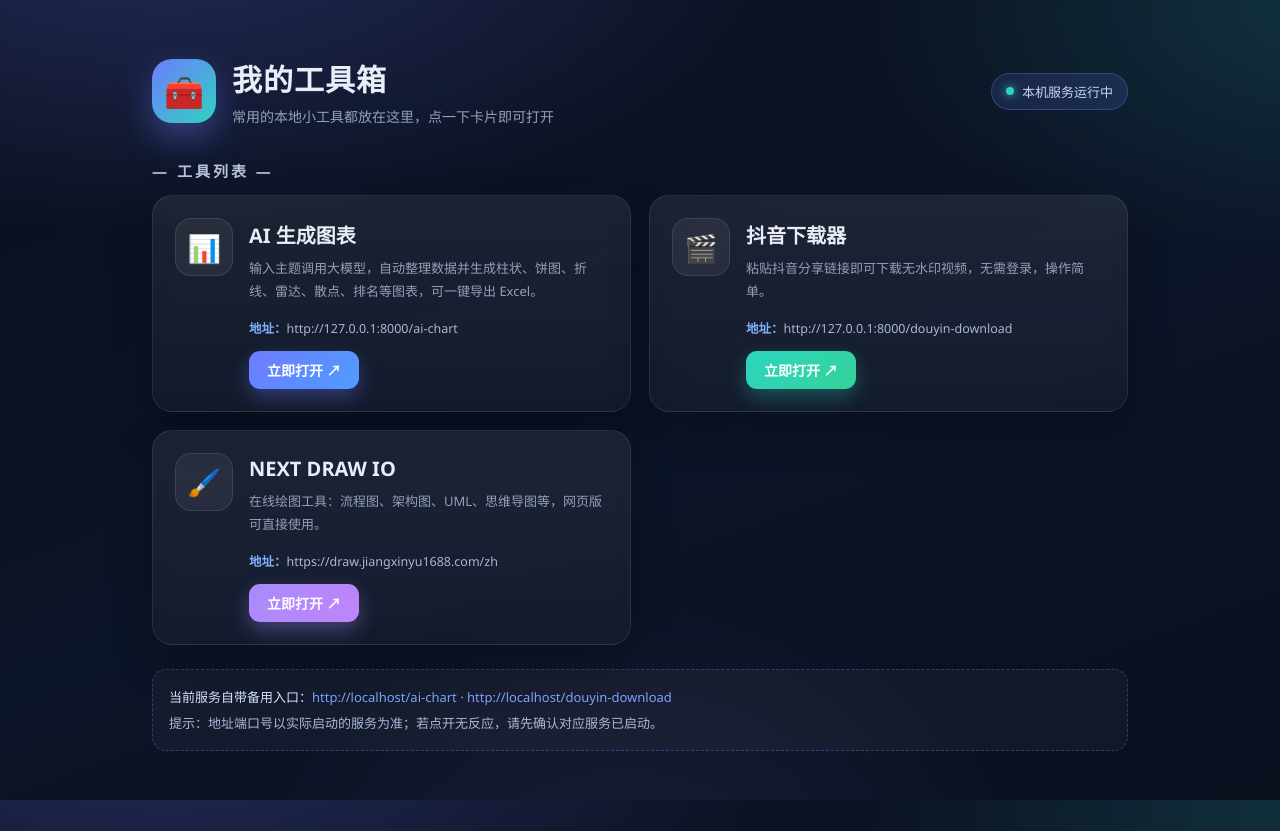
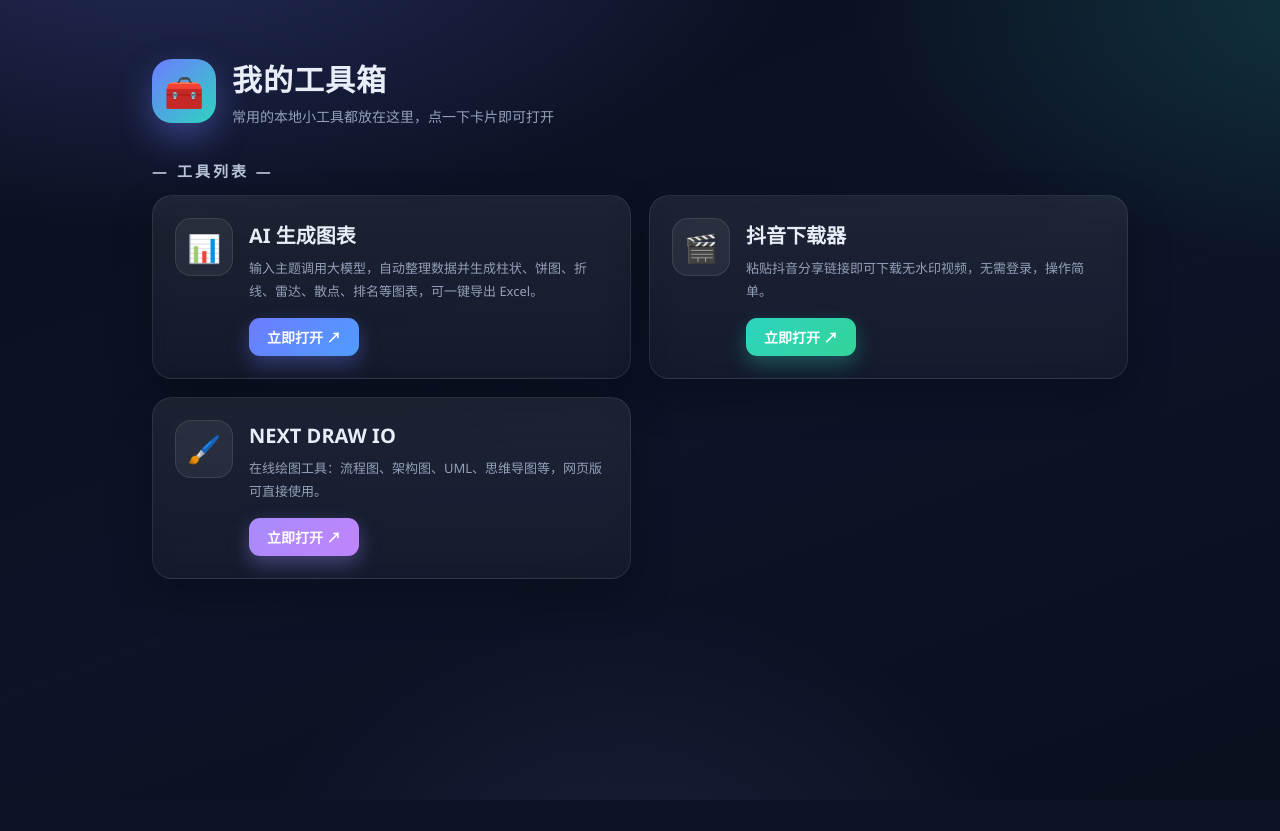
Before and after one commit to we2012wuhan/newpro, a FastAPI app: page / in a window 1280 px wide. After the commit the page ends 579 px from the top, so only its background shows below. Run offline with FastAPI, Linux system fonts and the light colour scheme.

Commit message:
页面逻辑调整，地址改为动态获取

```diff
--- a/main.py
+++ b/main.py
@@ -42,7 +42,7 @@ FastAPI 入门 Demo —— 边写接口边学 Python
 import asyncio  # Python 标准库：异步编程支持
 from typing import Annotated, Optional  # typing：类型注解工具
 
-from fastapi import Depends, FastAPI, HTTPException, Path, Query, Request
+from fastapi import Depends, FastAPI, HTTPException, Path, Query
 from pydantic import BaseModel, Field  # pydantic：数据校验库
 from fastapi.responses import HTMLResponse  # 用于返回主页 HTML
 
@@ -86,63 +86,30 @@ app.include_router(ai_chart_router)
 # 知识点 4（类型注解）：函数签名 -> str 表示返回字符串（HTML）。
 # =========================================================
 _HOME_TEMPLATE = Path(__file__).resolve().parent / 'templates' / 'home.html'
-_AI_CHART_URL = 'http://127.0.0.1:8000/ai-chart'
-_DOUYIN_URL = 'http://127.0.0.1:8000/douyin-download'
 
 _HOME_FALLBACK = (
     '<!DOCTYPE html><html lang="zh-CN"><meta charset="utf-8">'
     '<body style="background:#0a0f1e;color:#e8edf7;font-family:system-ui">'
     '<h2>Toolbox</h2>'
-    '<p><a href="' + _AI_CHART_URL + '">AI Chart</a></p>'
-    '<p><a href="' + _DOUYIN_URL + '">Douyin</a></p>'
+    '<p><a href="/ai-chart">AI Chart</a></p>'
+    '<p><a href="/douyin-download">Douyin</a></p>'
     '</body></html>'
 )
 
 
-def _serves(path: str) -> bool:
-    # 判断当前这个 FastAPI 应用里是否挂了某个页面路由。
-    # include_router 的路由可能被包装成 _IncludedRouter，因此需要递归查找其内部 routes。
-    def _walk(routes) -> bool:
-        for route in routes:
-            if getattr(route, 'path', None) == path:
-                return True
-            inner = getattr(route, 'routes', None)
-            if inner and _walk(inner):
-                return True
-            original = getattr(route, 'original_router', None)
-            if original is not None:
-                orig_routes = getattr(original, 'routes', None)
-                if orig_routes and _walk(orig_routes):
-                    return True
-        return False
-    return _walk(app.routes)
-
-
-def _home_html(own_base: str) -> str:
-    # own_base：用户实际访问的主机地址，形如 http://127.0.0.1:8000
-    tpl = _HOME_TEMPLATE.read_text(encoding='utf-8') if _HOME_TEMPLATE.exists() else _HOME_FALLBACK
-    self_parts = []
-    ai_self = own_base + '/ai-chart' if _serves('/ai-chart') else ''
-    dy_self = own_base + '/douyin-download' if _serves('/douyin-download') else ''
-    if ai_self and ai_self != _AI_CHART_URL:
-        self_parts.append('<a href="' + ai_self + '">' + ai_self + '</a>')
-    if dy_self and dy_self != _DOUYIN_URL:
-        self_parts.append('<a href="' + dy_self + '">' + dy_self + '</a>')
-    if self_parts:
-        self_html = ('<span class="hl">当前服务自带备用入口：</span>' + '&nbsp;·&nbsp;'.join(self_parts) + '<br>')
-    else:
-        self_html = ''
-    self_html += '提示：地址端口号以实际启动的服务为准；若点开无反应，请先确认对应服务已启动。'
-    return (tpl.replace('@@AI_URL@@', _AI_CHART_URL)
-               .replace('@@DY_URL@@', _DOUYIN_URL)
-               .replace('@@SELF_HTML@@', self_html))
+def _home_html() -> str:
+    # 工具与本主页部署在同一个 FastAPI 应用里，链接统一用相对路径：
+    # 本地运行是 http://127.0.0.1:8000/...，部署到 Vercel / 其它域名后会自动跟随当前域名，
+    # 不再写死 127.0.0.1，因此换环境也不需要改代码。
+    if _HOME_TEMPLATE.exists():
+        return _HOME_TEMPLATE.read_text(encoding='utf-8')
+    return _HOME_FALLBACK
 
 
 @app.get("/", response_class=HTMLResponse)
-def home(request: Request) -> str:
-    # request.base_url 形如 http://127.0.0.1:8000/，去掉末尾斜杠得到当前服务地址
-    own = str(request.base_url).rstrip('/')
-    return _home_html(own)
+def home() -> str:
+    # 返回工具箱主页 HTML（页面里的工具卡片地址由浏览器按当前域名动态补全）
+    return _home_html()
 
 
 # =========================================================
--- a/templates/home.html
+++ b/templates/home.html
@@ -34,9 +34,6 @@ body{
   background:linear-gradient(135deg,#6d7cff,#2dd4bf);box-shadow:0 14px 34px rgba(109,124,255,.4)}
 h1{margin:0;font-size:30px;letter-spacing:1px}
 .hero p{margin:6px 0 0;color:var(--muted);font-size:14px}
-.pill{display:inline-flex;align-items:center;gap:8px;font-size:13px;color:#c7d2fe;background:rgba(109,124,255,.14);
-  border:1px solid rgba(109,124,255,.32);padding:8px 14px;border-radius:999px}
-.pill .dot{width:8px;height:8px;border-radius:50%;background:var(--acc2);box-shadow:0 0 10px var(--acc2)}
 h2.sec{font-size:15px;color:#b8c4da;letter-spacing:3px;margin:0 0 14px;font-weight:600}
 .grid{display:grid;grid-template-columns:1fr 1fr;gap:18px}
 .tool{
@@ -51,8 +48,6 @@ h2.sec{font-size:15px;color:#b8c4da;letter-spacing:3px;margin:0 0 14px;font-weig
 .t-info{flex:1;min-width:0}
 .t-info h3{margin:2px 0 8px;font-size:20px}
 .t-info .desc{font-size:13px;color:var(--muted);line-height:1.8;margin:0 0 14px}
-.addr{font-size:12.5px;color:#a9b8d4;word-break:break-all;margin-bottom:14px}
-.addr b{color:#7fb0ff;font-weight:600}
 .go{display:inline-flex;align-items:center;gap:8px;font-size:14px;font-weight:700;color:#fff;
   padding:9px 18px;border-radius:11px;background:linear-gradient(135deg,#6d7cff,#4f9cff);
   box-shadow:0 8px 20px rgba(109,124,255,.35)}
@@ -60,11 +55,6 @@ h2.sec{font-size:15px;color:#b8c4da;letter-spacing:3px;margin:0 0 14px;font-weig
 .t-dy .go{background:linear-gradient(135deg,#2dd4bf,#34d399);box-shadow:0 8px 20px rgba(45,212,191,.3)}
 .tool.t-draw:hover{border-color:rgba(167,139,250,.55);box-shadow:0 24px 52px rgba(167,139,250,.22)}
 .t-draw .go{background:linear-gradient(135deg,#a78bfa,#c084fc);box-shadow:0 8px 20px rgba(167,139,250,.35)}
-.note-box{margin-top:24px;padding:14px 16px;border-radius:14px;font-size:13px;line-height:2;color:#aab8d6;
-  background:rgba(255,255,255,.035);border:1px dashed rgba(109,124,255,.35)}
-.note-box a{color:#7da2ff;text-decoration:none}
-.note-box a:hover{text-decoration:underline}
-.note-box .hl{color:#d7e3ff}
 @media(max-width:760px){.grid{grid-template-columns:1fr}.wrap{padding:34px 16px 60px}}
 </style>
 </head>
@@ -78,26 +68,23 @@ h2.sec{font-size:15px;color:#b8c4da;letter-spacing:3px;margin:0 0 14px;font-weig
         <p>常用的本地小工具都放在这里，点一下卡片即可打开</p>
       </div>
     </div>
-    <span class="pill"><span class="dot"></span>本机服务运行中</span>
   </div>
 
   <h2 class="sec">— 工具列表 —</h2>
   <div class="grid">
-    <a class="tool" href="@@AI_URL@@" target="_blank" rel="noopener noreferrer">
+    <a class="tool" href="/ai-chart" target="_blank" rel="noopener noreferrer">
       <div class="t-icon">📊</div>
       <div class="t-info">
         <h3>AI 生成图表</h3>
         <p class="desc">输入主题调用大模型，自动整理数据并生成柱状、饼图、折线、雷达、散点、排名等图表，可一键导出 Excel。</p>
-        <div class="addr"><b>地址：</b>@@AI_URL@@</div>
         <span class="go">立即打开 ↗</span>
       </div>
     </a>
-    <a class="tool t-dy" href="@@DY_URL@@" target="_blank" rel="noopener noreferrer">
+    <a class="tool t-dy" href="/douyin-download" target="_blank" rel="noopener noreferrer">
       <div class="t-icon">🎬</div>
       <div class="t-info">
         <h3>抖音下载器</h3>
         <p class="desc">粘贴抖音分享链接即可下载无水印视频，无需登录，操作简单。</p>
-        <div class="addr"><b>地址：</b>@@DY_URL@@</div>
         <span class="go">立即打开 ↗</span>
       </div>
     </a>
@@ -106,13 +93,11 @@ h2.sec{font-size:15px;color:#b8c4da;letter-spacing:3px;margin:0 0 14px;font-weig
       <div class="t-info">
         <h3>NEXT DRAW IO</h3>
         <p class="desc">在线绘图工具：流程图、架构图、UML、思维导图等，网页版可直接使用。</p>
-        <div class="addr"><b>地址：</b>https://draw.jiangxinyu1688.com/zh</div>
         <span class="go">立即打开 ↗</span>
       </div>
     </a>
   </div>
 
-  <div class="note-box" id="selfNote">@@SELF_HTML@@</div>
 </div>
 </body>
 </html>
```
Also changed, not shown: douyin_cookies.txt (added, +1 -0 lines), 1 other file.
